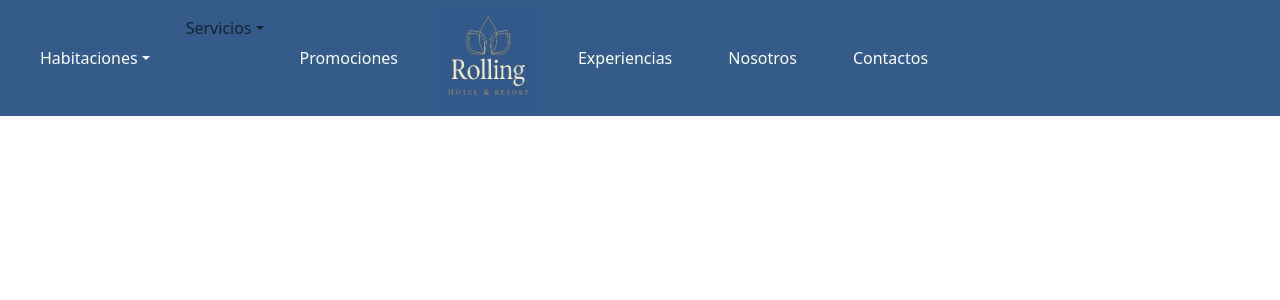
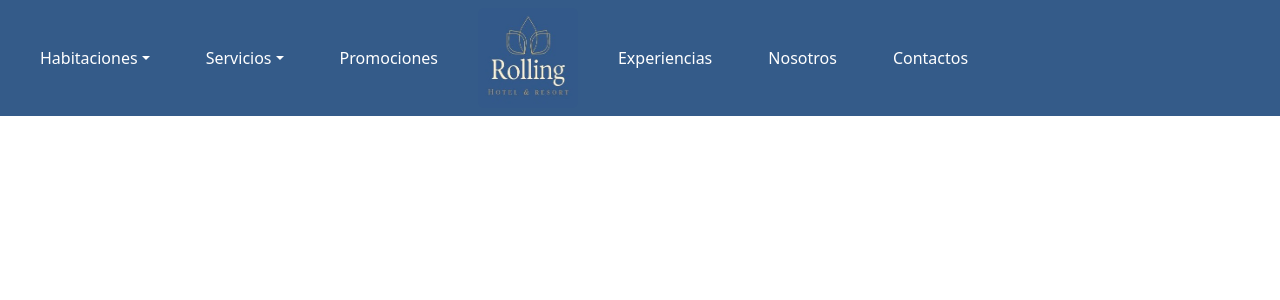
Before and after one commit to Nicolas-Veliz/Front-Hotel, a React (Vite) app: page / in a window 1280 px wide. Shown: the top 300 px of the page. Built offline with nearby package versions, Linux system fonts and the light colour scheme.

Commit message:
actualizando navbar

```diff
--- a/src/Components/Navbar/styleNavbar.css
+++ b/src/Components/Navbar/styleNavbar.css
@@ -37,3 +37,13 @@ a.action.nav-link{
     margin-left: 20px;
     margin-right: 20px;
 }
+
+#navbarDropdown2{
+    text-justify: center;
+    white-space: pre;
+    color: white;
+    margin-top: 30px;
+    justify-items: center;
+    margin-left: 20px;
+    margin-right: 20px;
+}
```
